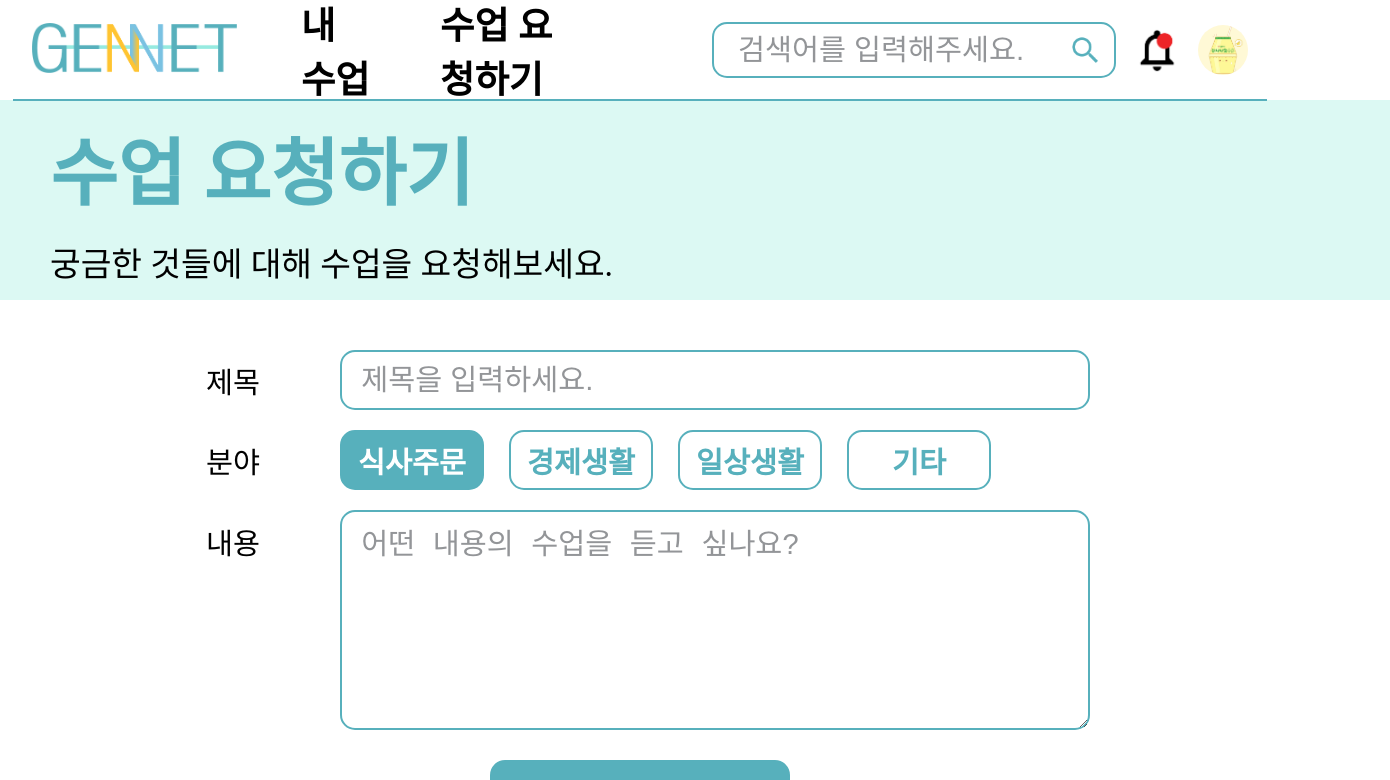
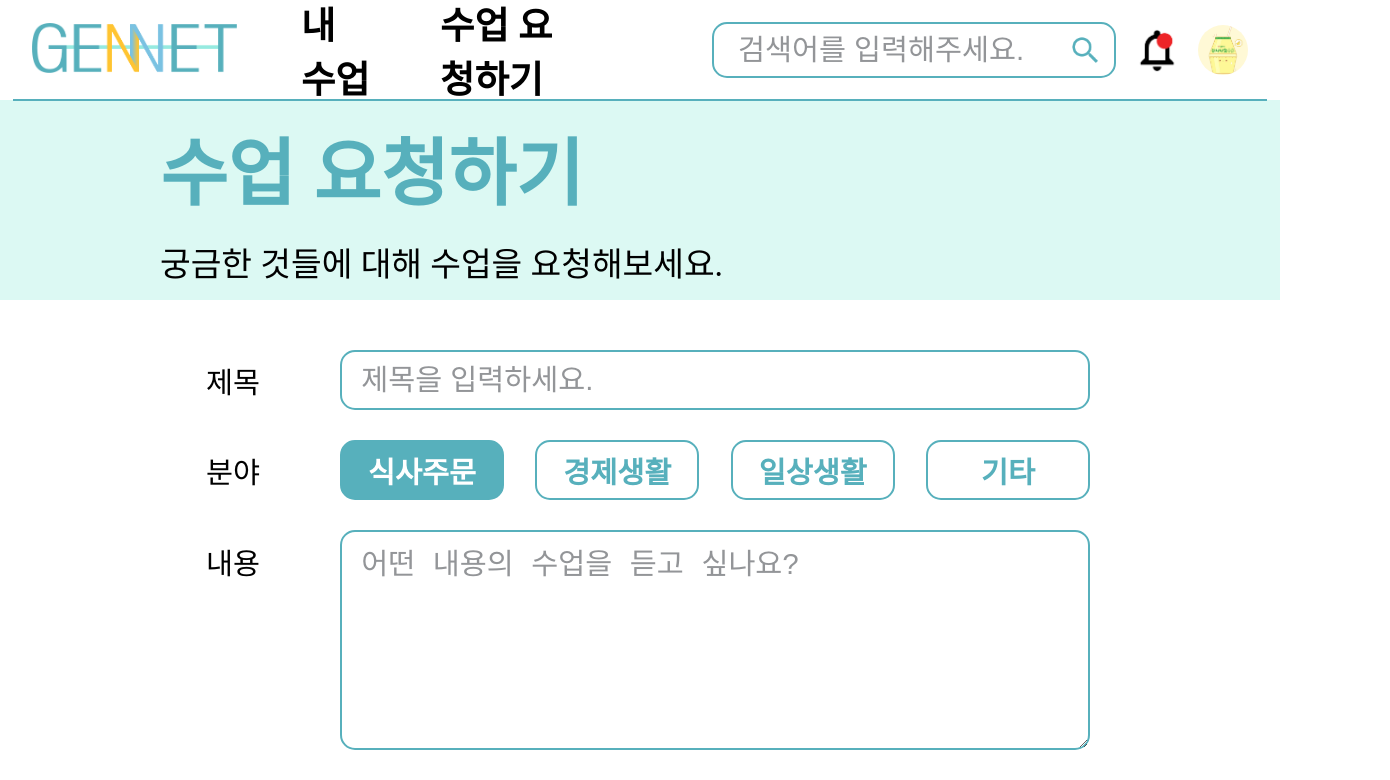
Before and after one commit to taehwan01/gennet-react, a React (Create React App) app: page /senior/request-class in a window 1280 px wide. Shown: the top 780 px of the page, 1390 px wide, since content can reach past the window. Built offline with nearby package versions, Linux system fonts and the light colour scheme.

Commit message:
design: 화면 크기에 맞게 css 스타일 수정

```diff
--- a/src/App.js
+++ b/src/App.js
@@ -15,6 +15,7 @@ import Main from './pages/Main/Main';
 import './App.css';
 import ClassDescription from './pages/ClassDescription/ClassDescription';
 import ClassEnd from './pages/ClassEnd/ClassEnd';
+import SearchResult from './pages/SearchResult/SearchResult';
 
 function ScrollToTopOnNavigate() {
   const { pathname } = useLocation();
@@ -49,6 +50,7 @@ function App() {
           {user.type === 'SENIOR' && (
             <Route path='/senior'>
               <Route index element={<Main />} />
+              <Route path='search/:keyword' element={<SearchResult />} />
               <Route path='class/:classId' element={<ClassDescription />} />
               <Route path='classEnd' element={<ClassEnd />} />
               <Route path='my-classes' element={<MyClasses />} />
@@ -75,7 +77,8 @@ function App() {
             </Route>
           )}
 
-          <Route path='/class-chat/:roomId' element={<ClassChatroom />} />
+          <Route path='/class-chat/:roomId/' element={<ClassChatroom />} />
+          <Route path='/class-chat/:roomId/classEnd' element={<ClassEnd />} />
         </Route>
       </Routes>
     </div>
--- a/src/components/Navigation/Navigation.module.scss
+++ b/src/components/Navigation/Navigation.module.scss
@@ -21,6 +21,7 @@
 
 .main-logo {
   height: 50px;
+  object-fit: cover;
   margin-right: 4rem;
 }
 
@@ -77,7 +78,7 @@
   position: absolute;
   z-index: 2;
   top: 80px;
-  right: 83px;
+  right: 99px;
   width: 400px;
   height: 200px;
   background: url('../../assets/images/alert-speech.png');
--- a/src/components/NewClass/NewClass.module.scss
+++ b/src/components/NewClass/NewClass.module.scss
@@ -3,7 +3,7 @@
   /* height: 250px; */
   border: none;
   /* background-color: #939598; */
-  margin-bottom: 2rem;
+  margin-bottom: 30px;
   padding-right: 50px;
 }
 
--- a/src/pages/ClassChatroom/ClassChatroom.jsx
+++ b/src/pages/ClassChatroom/ClassChatroom.jsx
@@ -37,8 +37,9 @@ function ClassChatroom() {
 
   const sendButtonStyle = {
     backgroundColor: '#57b0bc',
+    // border: '2px solid #57b0bc',
     width: '108px',
-    height: '60px',
+    height: '64px',
     fontSize: '33px',
     borderRadius: '10px',
   };
--- a/src/pages/ClassChatroom/ClassChatroom.module.scss
+++ b/src/pages/ClassChatroom/ClassChatroom.module.scss
@@ -21,6 +21,7 @@
       justify-content: space-between;
       align-items: center;
       padding: 0.5rem 1rem 0.5rem 2rem;
+      height: 54px;
       > span {
         font-size: 40px;
       }
--- a/src/pages/RequestClass/RequestClass.jsx
+++ b/src/pages/RequestClass/RequestClass.jsx
@@ -19,21 +19,21 @@ function RequestClass() {
   const selectedBtn = {
     backgroundColor: '#57b0bc',
     border: '2px solid #57b0bc',
-    width: '140px',
+    width: '160px',
     height: '56px',
     borderRadius: '15px',
     fontSize: '22pt',
-    marginRight: '25px',
+    // marginRight: '25px',
   };
   const unSelectedBtn = {
     backgroundColor: 'white',
     color: '#57b0bc',
     border: '2px solid #57b0bc',
-    width: '140px',
+    width: '160px',
     height: '56px',
     borderRadius: '15px',
     fontSize: '22pt',
-    marginRight: '25px',
+    // marginRight: '25px',
   };
 
   // eslint-disable-next-line no-unused-vars
@@ -42,7 +42,7 @@ function RequestClass() {
   };
 
   return (
-    <div>
+    <div className={styles['request-class-page']}>
       <PageBanner
         pageTitle='수업 요청하기'
         pageIntro='궁금한 것들에 대해 수업을 요청해보세요.'
--- a/src/pages/RequestClass/RequestClass.module.scss
+++ b/src/pages/RequestClass/RequestClass.module.scss
@@ -1,3 +1,7 @@
+.request-class-page {
+  width: 100%;
+}
+
 .request-class {
   // background-color: plum;
   width: calc(100% - 600px);
@@ -14,7 +18,7 @@
 }
 
 .form-solo-div {
-  margin-bottom: 20px;
+  margin-bottom: 30px;
   display: grid;
   grid-template-columns: 150px 750px;
   // margin: 20px 0;
@@ -22,6 +26,7 @@
   .categoryForm {
     display: flex;
     flex-direction: row;
+    justify-content: space-between;
   }
 }
 
--- a/src/pages/RequestClassConfirm/RequestClassConfirm.module.scss
+++ b/src/pages/RequestClassConfirm/RequestClassConfirm.module.scss
@@ -1,4 +1,5 @@
 .request-class-confirm {
   width: 100%;
-  height: calc(100% - 300px);
+  // height: calc(100% - 300px);
+  height: calc(100vh - 300px);
 }
```
